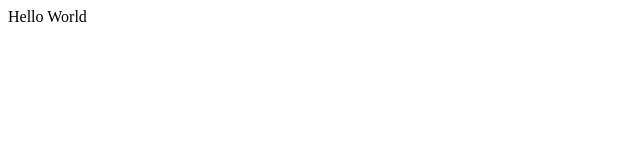
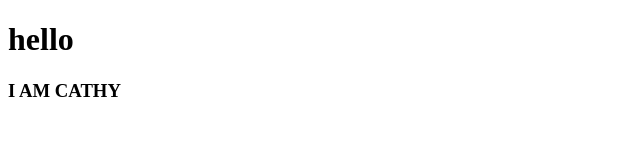
Before and after one commit to cathyleung/-ARCHIVED-cathyleung.github.io, a plain HTML site: page index.html in a window 1280 px wide. Shown: the whole page, without its empty margins (0-640 px from the left). Drawn offline with Linux system fonts and the light colour scheme.

Commit message:
adding Google Fonts

```diff
--- a/index.html
+++ b/index.html
@@ -1,10 +1,17 @@
 <!DOCTYPE html>
-<html lang="en">
+<html>
 <head>
     <meta charset="UTF-8">
-    <title>Title</title>
+    <title>Cathy Leung</title>
+    <link href="http://fonts.googleapis.com/css?family=Cousine:400,700|Montserrat:400,700&subset=latin-ext" rel="stylesheet" type="text/css">
 </head>
 <body>
-Hello World
+
+    <div>
+        <div class="title-container">
+            <h1>hello</h1>
+            <h3 id="title-name">I AM CATHY</h3>
+        </div>
+    </div>
 </body>
 </html>
--- /dev/null
+++ b/text.css
@@ -0,0 +1,3 @@
+.title-container {
+    font-family: 'Montserrat', sans-serif;
+}
```
